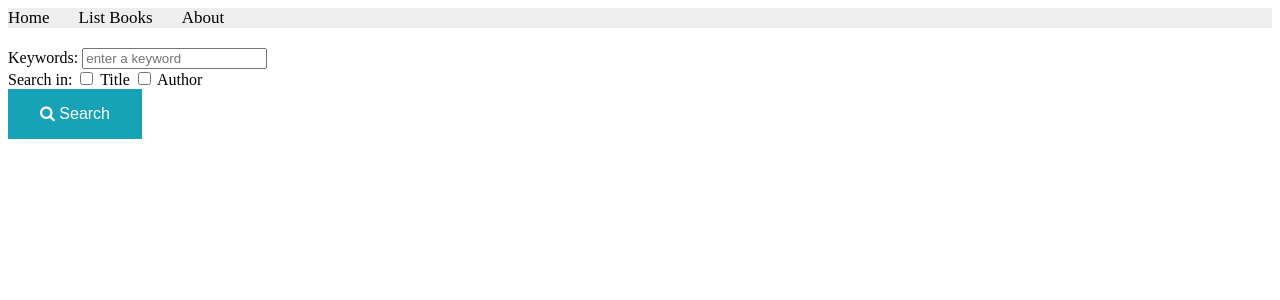
After one commit to BayanAlfuridi/libraryproject, a Django app: page /books/search/ in a window 1280 px wide. The commit adds this page. Shown: the top 300 px of the page. Run offline with Django 5.2, Linux system fonts and the light colour scheme.

Commit message:
Lab 6 - Build and handle HTML form in Django

```diff
--- a/apps/bookmodule/urls.py
+++ b/apps/bookmodule/urls.py
@@ -10,5 +10,5 @@ urlpatterns = [
     path('html5/text/formatting/', views.html5_text_formatting, name="books.html5_text_formatting"),
     path('html5/listing/', views.html5_listing, name='html5_listing'),
     path('html5/tables/', views.tables_page, name='tables_page'),
-    path('html5/tables/', views.tables_page, name='tables_page')
+    path('search/', views.search_books, name='search_books'),
 ]
--- a/apps/bookmodule/views.py
+++ b/apps/bookmodule/views.py
@@ -26,3 +26,36 @@ def html5_listing(request):
 
 def tables_page(request):
     return render(request, 'bookmodule/tables.html')
+
+def search_books(request):
+    return render(request, 'bookmodule/search.html')
+def search_books(request):
+    if request.method == "POST":
+        string = request.POST.get('keyword').lower()
+        isTitle = request.POST.get('option1')
+        isAuthor = request.POST.get('option2')
+
+        books = __getBooksList()
+        newBooks = []
+
+        for item in books:
+            contained = False
+
+            if isTitle and string in item['title'].lower():
+                contained = True
+
+            if not contained and isAuthor and string in item['author'].lower():
+                contained = True
+
+            if contained:
+                newBooks.append(item)
+
+        return render(request, 'bookmodule/bookList.html', {'books': newBooks})
+
+    return render(request, 'bookmodule/search.html')
+
+def __getBooksList():
+    book1 = {'id':12344321, 'title':'Continuous Delivery', 'author':'J.Humble and D. Farley'}
+    book2 = {'id':56788765,'title':'Reversing: Secrets of Reverse Engineering', 'author':'E. Eilam'}
+    book3 = {'id':43211234, 'title':'The Hundred-Page Machine Learning Book', 'author':'Andriy Burkov'}
+    return [book1, book2, book3]
--- /dev/null
+++ b/apps/templates/bookmodule/search.html
@@ -0,0 +1,46 @@
+{% extends "layouts/base.html" %}
+{% load static %}
+
+{% block title %} Searching Page {% endblock title %}
+
+{% block stylesheets %}
+<style>
+.searchForm{
+    margin-top: 20px;
+}
+
+button {
+    color: #fff;
+    background-color: #17a2b8;
+    border-color: #17a2b8;
+    border: none;
+    padding: 16px 32px;
+    text-align: center;
+    font-size: 16px;
+    cursor: pointer;
+}
+
+button:hover {
+    background-color: green;
+}
+</style>
+{% endblock stylesheets %}
+
+{% block content %}
+<form class="searchForm" method="post" action="">
+    {% csrf_token %}
+
+    <label>Keywords:</label>
+    <input type="text" name="keyword" placeholder="enter a keyword"/>
+    <br/>
+
+    <label>Search in:</label>
+    <input type="checkbox" name="option1"/> <label>Title</label>
+    <input type="checkbox" name="option2"/> <label>Author</label>
+    <br/>
+
+    <button type="submit">
+        <i class="fa fa-search"></i> Search
+    </button>
+</form>
+{% endblock content %}
--- a/apps/templates/layouts/base.html
+++ b/apps/templates/layouts/base.html
@@ -8,7 +8,7 @@
   <meta name="author" content="author name">
   <link rel="icon" href="{% static 'qu-icon.png' %}">
   <meta charset="UTF-8">
-
+  <link rel="stylesheet" href="https://cdnjs.cloudflare.com/ajax/libs/font-awesome/4.7.0/css/font-awesome.min.css">
   <link rel="stylesheet" href="{% static 'styles.css' %}"> <!-- include css file -->
 
   {% block stylesheets %}{% endblock stylesheets %}
```
Also changed, not shown: apps/templates/bookmodule/bookList.html (added, +21 -0 lines).
